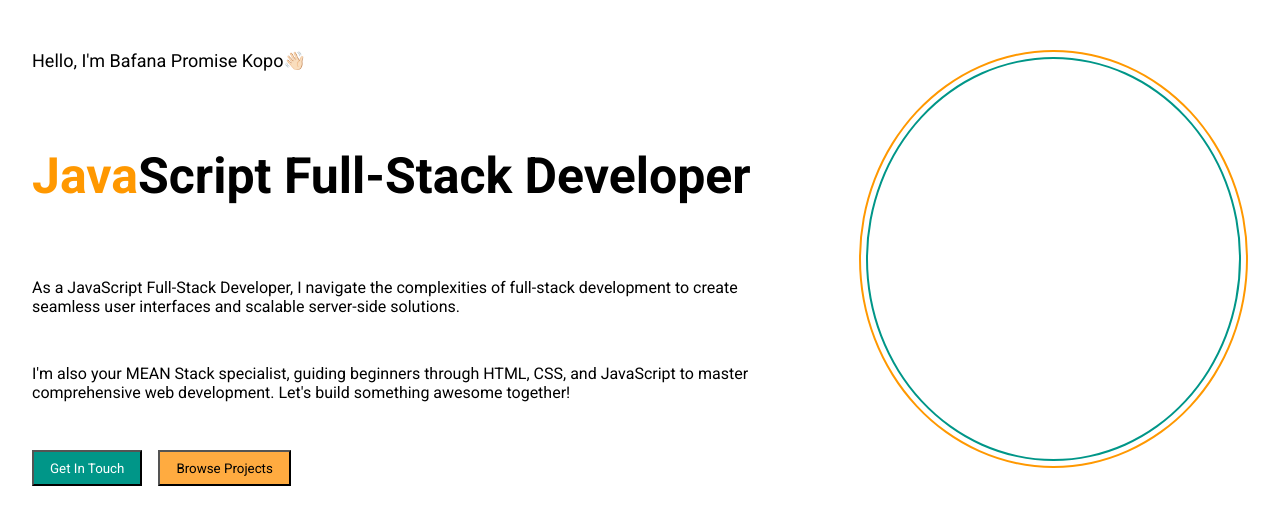
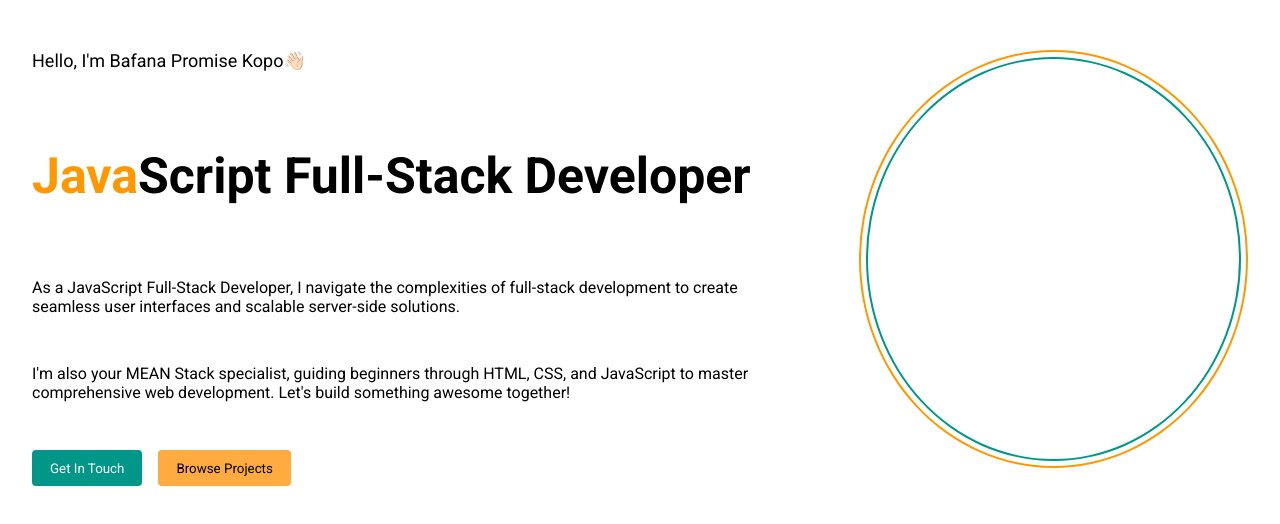
Before and after one commit to Bafana-Promise/Bafana_Kopo_Portfolio, an Angular app: page / in a window 1280 px wide. Shown: the top 524 px of the page. Built offline with nearby package versions, Linux system fonts and the light colour scheme.

Commit message:
Add border and border radius to button

```diff
--- a/src/app/pages/home/home.scss
+++ b/src/app/pages/home/home.scss
@@ -92,6 +92,7 @@
 
 .mat-mdc-button.mat-mdc-button-base, .mat-mdc-raised-button.mat-mdc-button-base, .mat-mdc-unelevated-button.mat-mdc-button-base, .mat-mdc-outlined-button.mat-mdc-button-base {
     height: 36px;
+    border-radius: 4px
 }
 
 .mat-mdc-raised-button.mat-primary, .mat-mdc-unelevated-button.mat-primary {
@@ -102,13 +103,10 @@
 .mat-mdc-raised-button.mat-primary {
     --mdc-protected-button-container-color: #009688;
     --mdc-protected-button-label-text-color: #fff;
+    border: 2px solid #009688;
 }
 
 .mat-mdc-raised-button {
-    height: var(--mdc-protected-button-container-height, 36px);
-    border-radius: var(--mdc-protected-button-container-shape, var(--mdc-shape-small, 4px))
---mdc-protected-button-container-shape is not defined
-;
     box-shadow: var(--mdc-protected-button-container-elevation);
 }
 
@@ -132,6 +130,7 @@
 .mat-mdc-raised-button.mat-accent {
     --mdc-protected-button-container-color: #ffab40;
     --mdc-protected-button-label-text-color: #000;
+    border: 2px solid #ffab40;
 }
 
 
```
